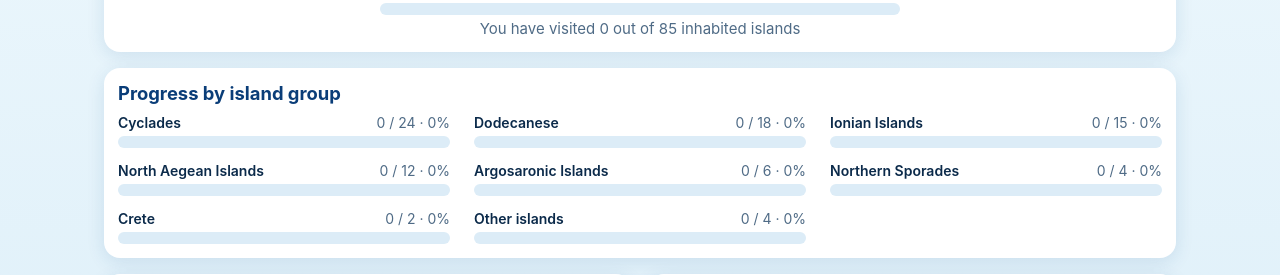
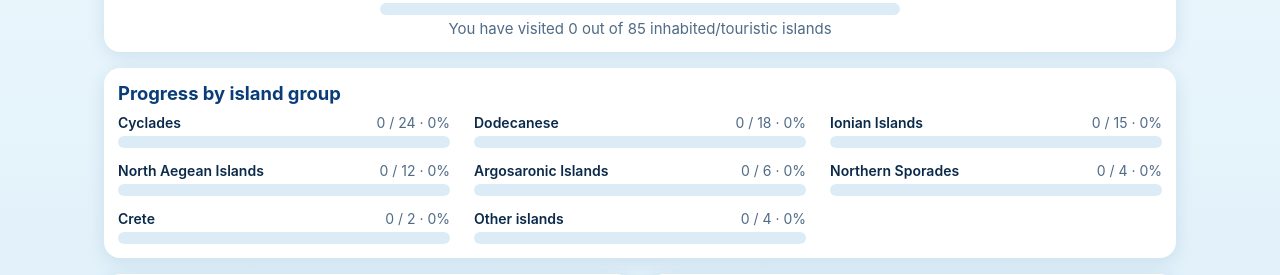
Before and after one commit to ChrisBaf/greek-islands-map, a Flask app: page / in a window 1280 px wide. Shown: the part 848-1123 px from the top of the page. Run offline with Flask 3, Linux system fonts and the light colour scheme; data that the repository does not hold is empty; some libraries are stand-ins or nearby versions.

Commit message:
Add files via upload

```diff
--- a/templates/index.html
+++ b/templates/index.html
@@ -318,7 +318,7 @@
                     stats.visited = data.visited_count;
                     stats.total = data.total_islands;
                     $('#counter').text('You have visited ' + data.visited_count + ' out of ' +
-                                       data.total_islands + ' inhabited islands');
+                                       data.total_islands + ' inhabited/touristic islands');
                 });
             }
 
```
